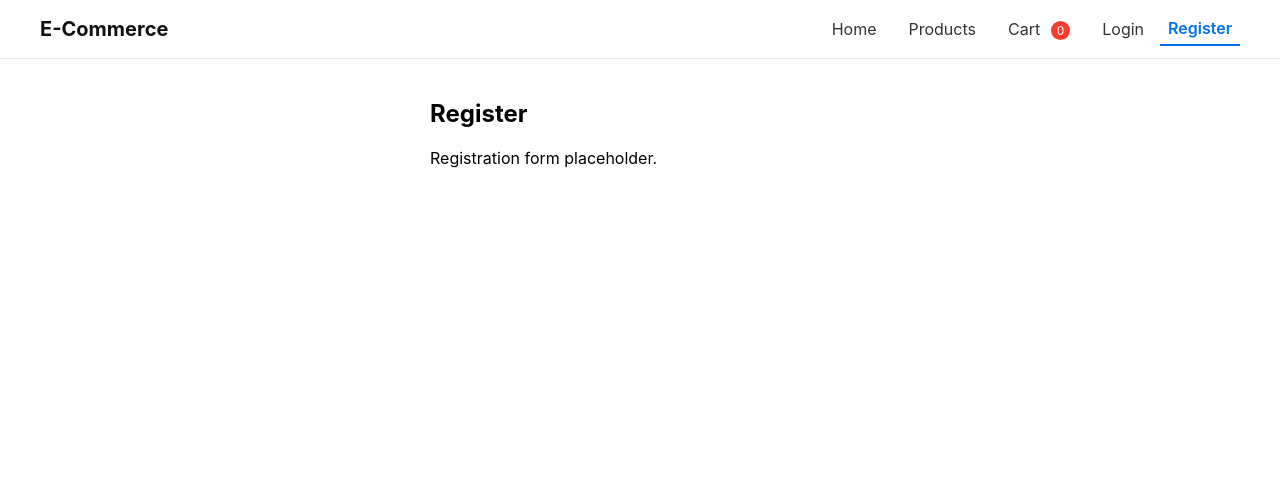
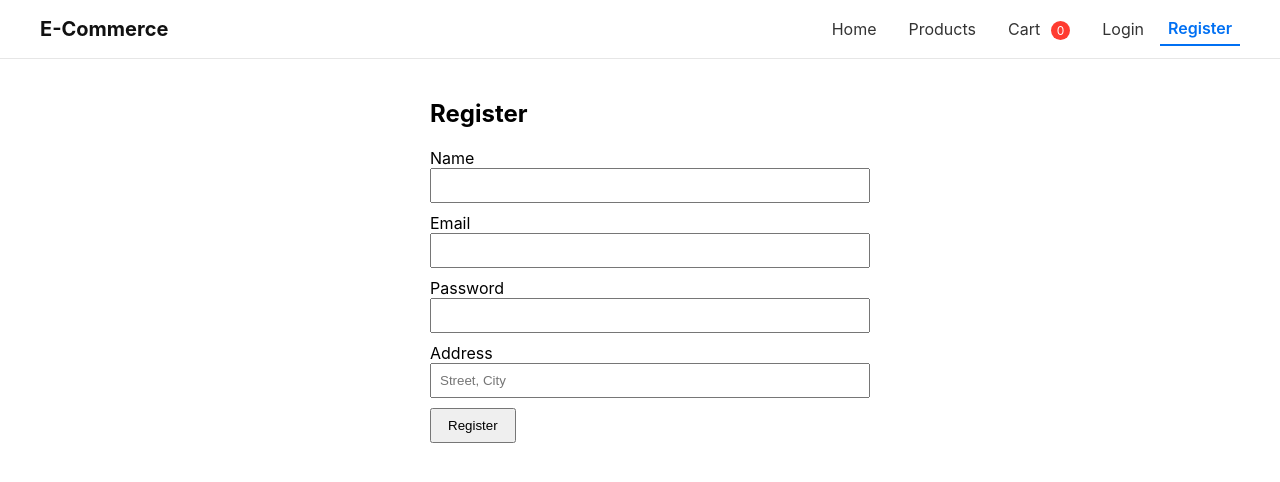
Before and after one commit to Anavi07/Ecomm-Site, a React (Create React App) app in the folder frontend/: page /register in a window 1280 px wide. Shown: the top 482 px of the page. Built offline with nearby package versions, Linux system fonts and the light colour scheme; no server answers.

Commit message:
Experiment 5: Wire frontend components (Login, Register, Cart) to API service; implement userAPI, productAPI, orderAPI with error handling

```diff
--- a/frontend/src/pages/Cart.js
+++ b/frontend/src/pages/Cart.js
@@ -1,10 +1,128 @@
-import React from 'react';
+import React, { useState, useMemo } from 'react';
+import { useNavigate } from 'react-router-dom';
+import { orderAPI } from '../services/api';
 
-export default function Cart() {
+export default function Cart({ cart = [], setCart, setCartCount }) {
+  const [address, setAddress] = useState('');
+  const [city, setCity] = useState('');
+  const [postalCode, setPostalCode] = useState('');
+  const [country, setCountry] = useState('');
+  const [paymentMethod, setPaymentMethod] = useState('cash-on-delivery');
+  const [loading, setLoading] = useState(false);
+  const [error, setError] = useState('');
+  const navigate = useNavigate();
+
+  const totalPrice = useMemo(() => {
+    return cart.reduce((sum, item) => sum + (item.price || 0) * (item.quantity || 1), 0);
+  }, [cart]);
+
+  const updateQuantity = (id, qty) => {
+    const next = cart.map((c) => (c._id === id ? { ...c, quantity: Math.max(1, qty) } : c));
+    setCart(next);
+    setCartCount(next.reduce((s, i) => s + i.quantity, 0));
+  };
+
+  const removeItem = (id) => {
+    const next = cart.filter((c) => c._id !== id);
+    setCart(next);
+    setCartCount(next.reduce((s, i) => s + i.quantity, 0));
+  };
+
+  const handleCheckout = async (e) => {
+    e.preventDefault();
+    setError('');
+    const user = JSON.parse(localStorage.getItem('user') || 'null');
+    if (!user) return navigate('/login');
+
+    if (!cart || cart.length === 0) {
+      setError('Cart is empty');
+      return;
+    }
+
+    setLoading(true);
+    try {
+      const orderItems = cart.map((item) => ({ product: item._id, quantity: item.quantity }));
+      const shippingAddress = { address, city, postalCode, country };
+      const orderData = {
+        userId: user._id,
+        orderItems,
+        shippingAddress,
+        paymentMethod,
+        totalPrice,
+      };
+
+      const res = await orderAPI.createOrder(orderData);
+      if (res?.data?.success) {
+        // Clear cart
+        setCart([]);
+        setCartCount(0);
+        setLoading(false);
+        navigate('/');
+      } else {
+        setError(res?.data?.message || 'Failed to create order');
+        setLoading(false);
+      }
+    } catch (err) {
+      setError(err.response?.data?.message || err.message || 'Order error');
+      setLoading(false);
+    }
+  };
+
   return (
-    <main style={{maxWidth:900, margin:'20px auto', padding:'0 16px'}}>
+    <main style={{ maxWidth: 900, margin: '20px auto', padding: '0 16px' }}>
       <h2>Your Cart</h2>
-      <p>Your cart is empty.</p>
+      {cart.length === 0 ? (
+        <p>Your cart is empty.</p>
+      ) : (
+        <div>
+          <ul style={{ listStyle: 'none', padding: 0 }}>
+            {cart.map((item) => (
+              <li key={item._id} style={{ display: 'flex', gap: 16, marginBottom: 12, alignItems: 'center' }}>
+                <div style={{ flex: 1 }}>{item.name}</div>
+                <div style={{ width: 120 }}>${item.price?.toFixed(2)}</div>
+                <div>
+                  <button onClick={() => updateQuantity(item._id, (item.quantity || 1) - 1)}>-</button>
+                  <span style={{ margin: '0 8px' }}>{item.quantity}</span>
+                  <button onClick={() => updateQuantity(item._id, (item.quantity || 1) + 1)}>+</button>
+                </div>
+                <div>
+                  <button onClick={() => removeItem(item._id)}>Remove</button>
+                </div>
+              </li>
+            ))}
+          </ul>
+
+          <div style={{ marginTop: 20 }}>
+            <h3>Checkout</h3>
+            <form onSubmit={handleCheckout}>
+              <div style={{ marginBottom: 8 }}>
+                <input placeholder="Address" value={address} onChange={(e) => setAddress(e.target.value)} required style={{ width: '100%', padding: 8 }} />
+              </div>
+              <div style={{ display: 'flex', gap: 8, marginBottom: 8 }}>
+                <input placeholder="City" value={city} onChange={(e) => setCity(e.target.value)} required style={{ flex: 1, padding: 8 }} />
+                <input placeholder="Postal Code" value={postalCode} onChange={(e) => setPostalCode(e.target.value)} required style={{ width: 140, padding: 8 }} />
+              </div>
+              <div style={{ marginBottom: 8 }}>
+                <input placeholder="Country" value={country} onChange={(e) => setCountry(e.target.value)} required style={{ width: '100%', padding: 8 }} />
+              </div>
+              <div style={{ marginBottom: 8 }}>
+                <label>Payment</label>
+                <select value={paymentMethod} onChange={(e) => setPaymentMethod(e.target.value)} style={{ marginLeft: 8 }}>
+                  <option value="cash-on-delivery">Cash on delivery</option>
+                  <option value="card">Card</option>
+                </select>
+              </div>
+              <div style={{ marginBottom: 8 }}>
+                <strong>Total: ${totalPrice.toFixed(2)}</strong>
+              </div>
+              {error && <div style={{ color: 'red', marginBottom: 8 }}>{error}</div>}
+              <button type="submit" disabled={loading} style={{ padding: '8px 16px' }}>
+                {loading ? 'Placing order…' : 'Place Order'}
+              </button>
+            </form>
+          </div>
+        </div>
+      )}
     </main>
   );
 }
--- a/frontend/src/pages/Login.js
+++ b/frontend/src/pages/Login.js
@@ -1,10 +1,64 @@
-import React from 'react';
+import React, { useState } from 'react';
+import { useNavigate } from 'react-router-dom';
+import { userAPI } from '../services/api';
 
 export default function Login() {
+  const [email, setEmail] = useState('');
+  const [password, setPassword] = useState('');
+  const [loading, setLoading] = useState(false);
+  const [error, setError] = useState('');
+  const navigate = useNavigate();
+
+  const handleSubmit = async (e) => {
+    e.preventDefault();
+    setError('');
+    setLoading(true);
+    try {
+      const res = await userAPI.login(email, password);
+      if (res?.data?.success) {
+        // Save user to localStorage
+        localStorage.setItem('user', JSON.stringify(res.data.data));
+        setLoading(false);
+        navigate('/');
+      } else {
+        setError(res?.data?.message || 'Login failed');
+        setLoading(false);
+      }
+    } catch (err) {
+      setError(err.response?.data?.message || err.message || 'Login error');
+      setLoading(false);
+    }
+  };
+
   return (
-    <main style={{maxWidth:420, margin:'40px auto', padding:'0 16px'}}>
+    <main style={{ maxWidth: 420, margin: '40px auto', padding: '0 16px' }}>
       <h2>Login</h2>
-      <p>Login form placeholder.</p>
+      <form onSubmit={handleSubmit}>
+        <div style={{ marginBottom: 10 }}>
+          <label>Email</label>
+          <input
+            type="email"
+            value={email}
+            onChange={(e) => setEmail(e.target.value)}
+            required
+            style={{ width: '100%', padding: 8 }}
+          />
+        </div>
+        <div style={{ marginBottom: 10 }}>
+          <label>Password</label>
+          <input
+            type="password"
+            value={password}
+            onChange={(e) => setPassword(e.target.value)}
+            required
+            style={{ width: '100%', padding: 8 }}
+          />
+        </div>
+        {error && <div style={{ color: 'red', marginBottom: 10 }}>{error}</div>}
+        <button type="submit" disabled={loading} style={{ padding: '8px 16px' }}>
+          {loading ? 'Logging in…' : 'Login'}
+        </button>
+      </form>
     </main>
   );
 }
--- a/frontend/src/pages/Register.js
+++ b/frontend/src/pages/Register.js
@@ -1,10 +1,86 @@
-import React from 'react';
+import React, { useState } from 'react';
+import { useNavigate } from 'react-router-dom';
+import { userAPI } from '../services/api';
 
 export default function Register() {
+  const [name, setName] = useState('');
+  const [email, setEmail] = useState('');
+  const [password, setPassword] = useState('');
+  const [address, setAddress] = useState('');
+  const [loading, setLoading] = useState(false);
+  const [error, setError] = useState('');
+  const navigate = useNavigate();
+
+  const handleSubmit = async (e) => {
+    e.preventDefault();
+    setError('');
+    setLoading(true);
+    try {
+      const res = await userAPI.register({ name, email, password, address });
+      if (res?.data?.success) {
+        // Optionally persist user locally
+        localStorage.setItem('user', JSON.stringify(res.data.data));
+        setLoading(false);
+        navigate('/');
+      } else {
+        setError(res?.data?.message || 'Registration failed');
+        setLoading(false);
+      }
+    } catch (err) {
+      setError(err.response?.data?.message || err.message || 'Registration error');
+      setLoading(false);
+    }
+  };
+
   return (
-    <main style={{maxWidth:420, margin:'40px auto', padding:'0 16px'}}>
+    <main style={{ maxWidth: 420, margin: '40px auto', padding: '0 16px' }}>
       <h2>Register</h2>
-      <p>Registration form placeholder.</p>
+      <form onSubmit={handleSubmit}>
+        <div style={{ marginBottom: 10 }}>
+          <label>Name</label>
+          <input
+            type="text"
+            value={name}
+            onChange={(e) => setName(e.target.value)}
+            required
+            style={{ width: '100%', padding: 8 }}
+          />
+        </div>
+        <div style={{ marginBottom: 10 }}>
+          <label>Email</label>
+          <input
+            type="email"
+            value={email}
+            onChange={(e) => setEmail(e.target.value)}
+            required
+            style={{ width: '100%', padding: 8 }}
+          />
+        </div>
+        <div style={{ marginBottom: 10 }}>
+          <label>Password</label>
+          <input
+            type="password"
+            value={password}
+            onChange={(e) => setPassword(e.target.value)}
+            required
+            style={{ width: '100%', padding: 8 }}
+          />
+        </div>
+        <div style={{ marginBottom: 10 }}>
+          <label>Address</label>
+          <input
+            type="text"
+            value={address}
+            onChange={(e) => setAddress(e.target.value)}
+            placeholder="Street, City"
+            style={{ width: '100%', padding: 8 }}
+          />
+        </div>
+        {error && <div style={{ color: 'red', marginBottom: 10 }}>{error}</div>}
+        <button type="submit" disabled={loading} style={{ padding: '8px 16px' }}>
+          {loading ? 'Creating account…' : 'Register'}
+        </button>
+      </form>
     </main>
   );
 }
```
